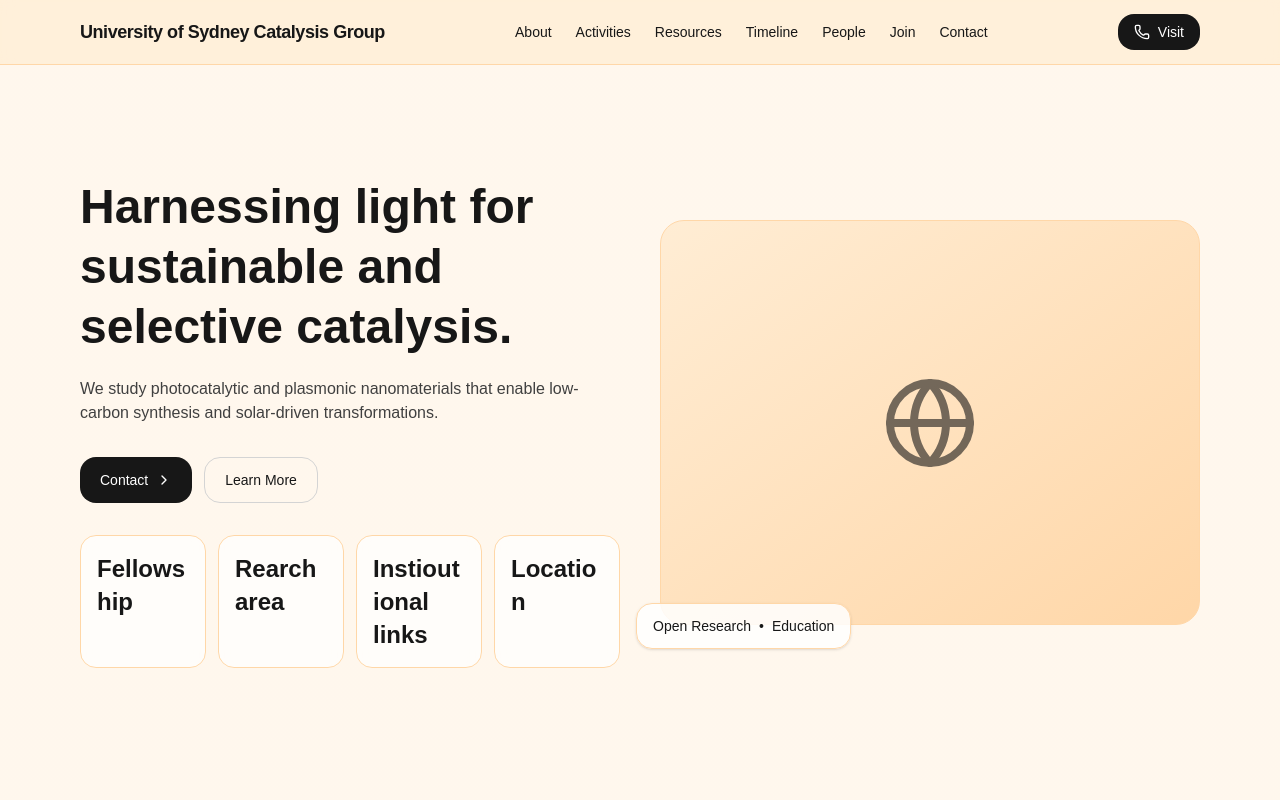
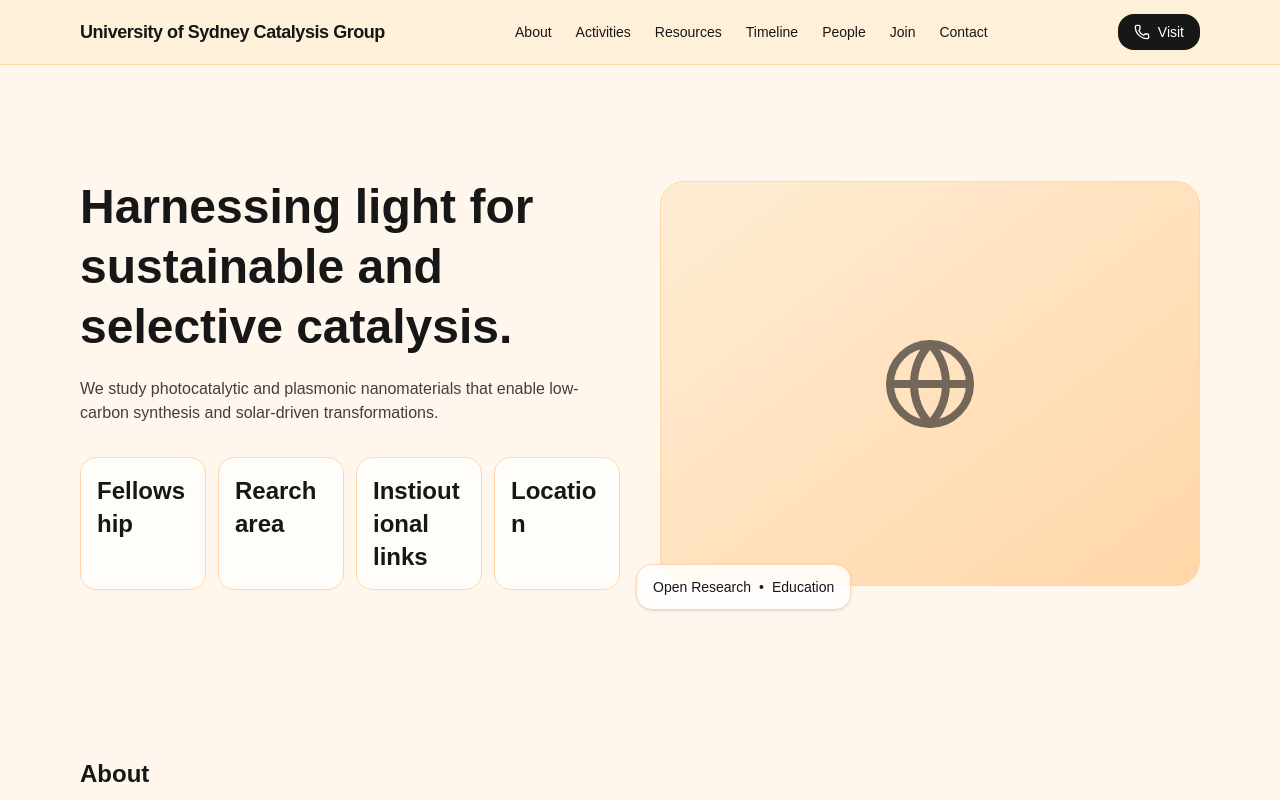
Before and after one commit to zhli0170/company-site, a Next.js app: page / in a window 1280 px wide. Shown: the top 800 px of the page. Built offline with nearby package versions, Linux system fonts and the light colour scheme.

Commit message:
chore: remove hero CTA buttons

```diff
--- a/app/page.tsx
+++ b/app/page.tsx
@@ -166,21 +166,7 @@ export default function CompanyIntroSite() {
           <motion.div initial={{ opacity: 0, y: 20 }} animate={{ opacity: 1, y: 0 }} transition={{ duration: 0.6 }}>
             <h1 className="text-3xl md:text-5xl font-bold leading-tight">{data.tagline}</h1>
             <p className="mt-5 text-neutral-700">{data.mission}</p>
-            <div className="mt-8 flex gap-3">
-              <a
-                href={data.heroCTA.primary.href}
-                className="inline-flex items-center gap-2 rounded-2xl px-5 py-3 text-sm bg-neutral-900 text-white hover:opacity-90"
-              >
-                {data.heroCTA.primary.label}
-                <ChevronRight className="w-4 h-4" />
-              </a>
-              <a
-                href={data.heroCTA.secondary.href}
-                className="inline-flex items-center gap-2 rounded-2xl px-5 py-3 text-sm border border-neutral-300 hover:bg-white/60"
-              >
-                {data.heroCTA.secondary.label}
-              </a>
-            </div>
+
 
             {/* stats 仅显示 value */}
             <div className="mt-8 grid grid-cols-2 sm:grid-cols-4 gap-3">
```
